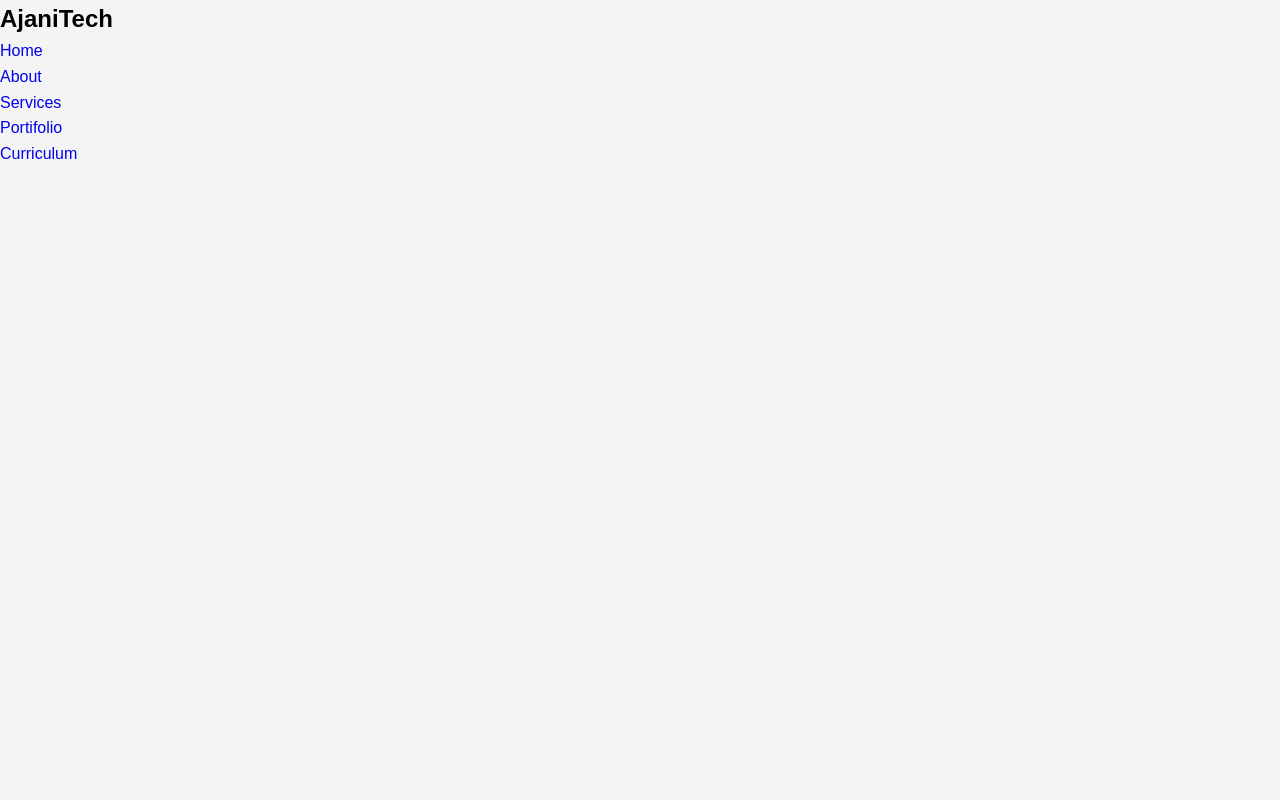
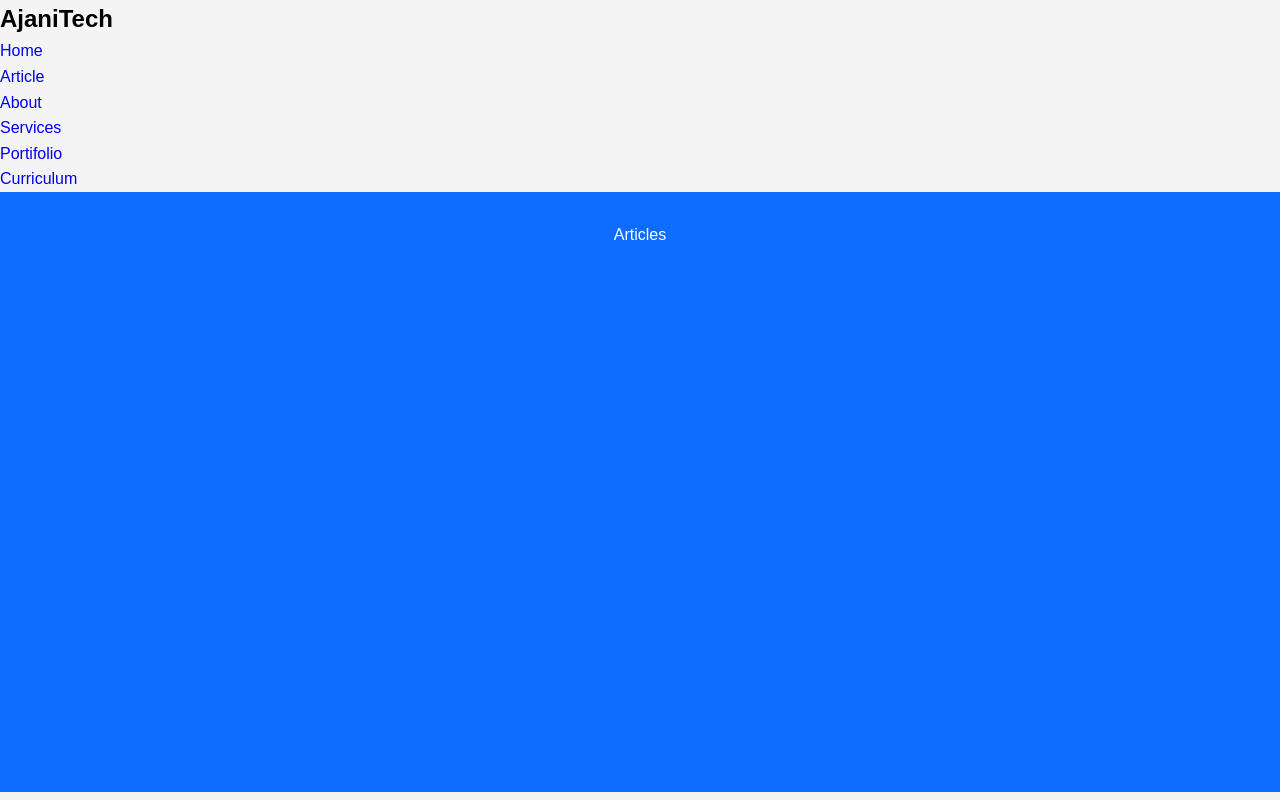
Before and after one commit to danielcn/danielcn.github.io, a React (Create React App) app: page /articles in a window 1280 px wide. Built offline with nearby package versions, Linux system fonts and the light colour scheme.

Commit message:
Adds articles

```diff
--- a/src/App.js
+++ b/src/App.js
@@ -6,11 +6,13 @@ import {
 } from "react-router-dom";
 import Menu from "./components/common/menu/Menu";
 import About from './components/about/About'
+import Article from "./components/article/Article";
 import Home from './components/home/Home'
 import Portifolio from './components/portiflio/Portiflio'
 import Service from './components/service/Service'
 
 import './App.scss';
+
 
 export default function App() {
   return (
@@ -20,6 +22,9 @@ export default function App() {
         <Switch>
           <Route path="/" exact>
             <Home />
+          </Route>
+          <Route path="/articles" exact>
+            <Article />
           </Route>
           <Route path="/about" exact>
             <About />
--- /dev/null
+++ b/src/components/article/Article.js
@@ -0,0 +1,15 @@
+import React from 'react'
+
+const Article = () => {
+  return(
+    <header className="showcase">
+      <div className="container">
+        <div className="showcase-content">
+          Articles
+        </div>
+      </div>
+    </header>
+  )
+}
+
+export default Article;
--- a/src/components/common/menu/Menu.js
+++ b/src/components/common/menu/Menu.js
@@ -9,6 +9,7 @@ const Menu = () => {
       <h1 className="logo">AjaniTech</h1>
       <ul>
         <li><Link to="/">Home</Link></li>
+        <li><Link to="/articles">Article</Link></li>
         <li><Link to="/about">About</Link></li>
         <li><Link to="/service">Services</Link></li>
         <li><Link to="/portifolio">Portifolio</Link></li>
```
